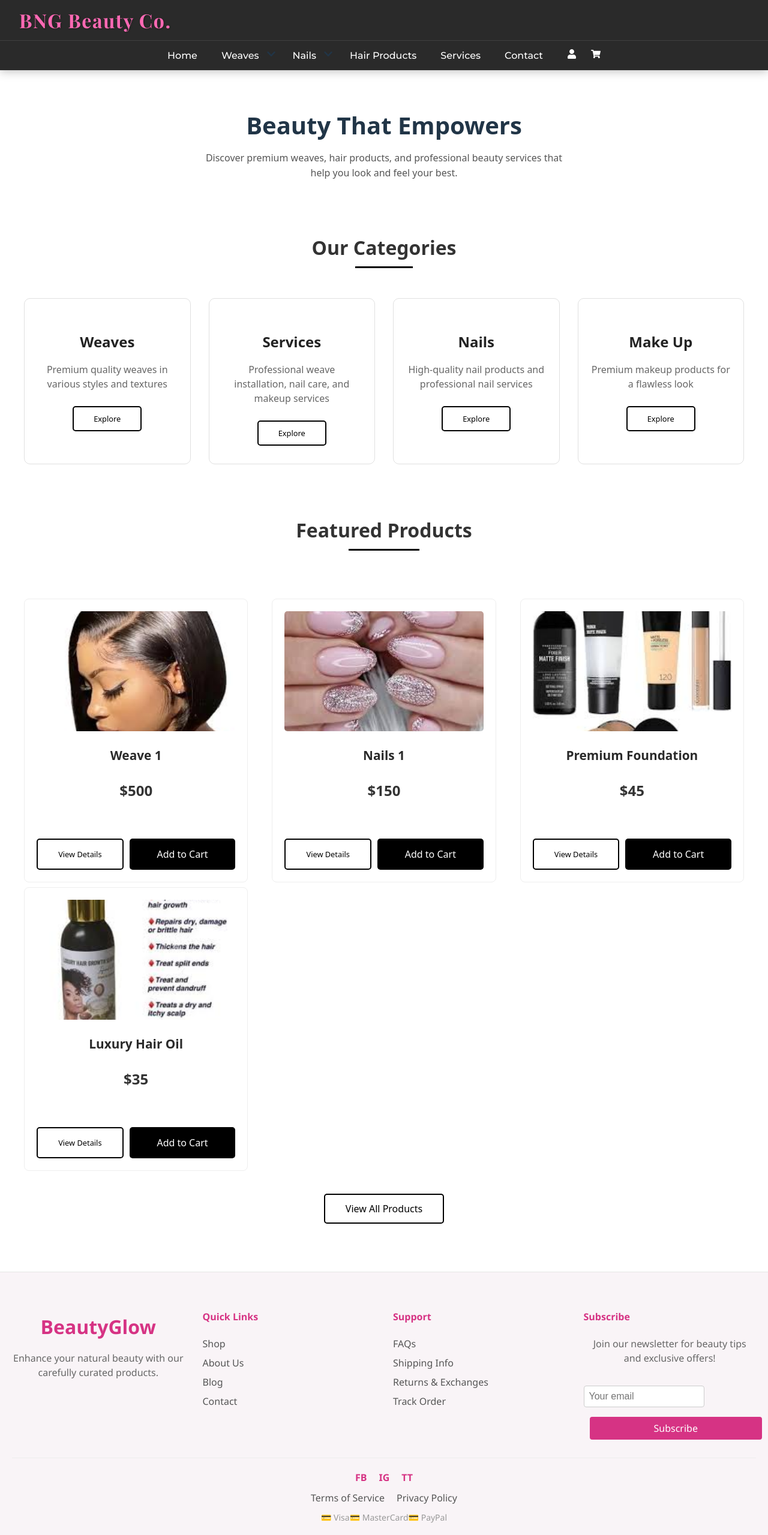
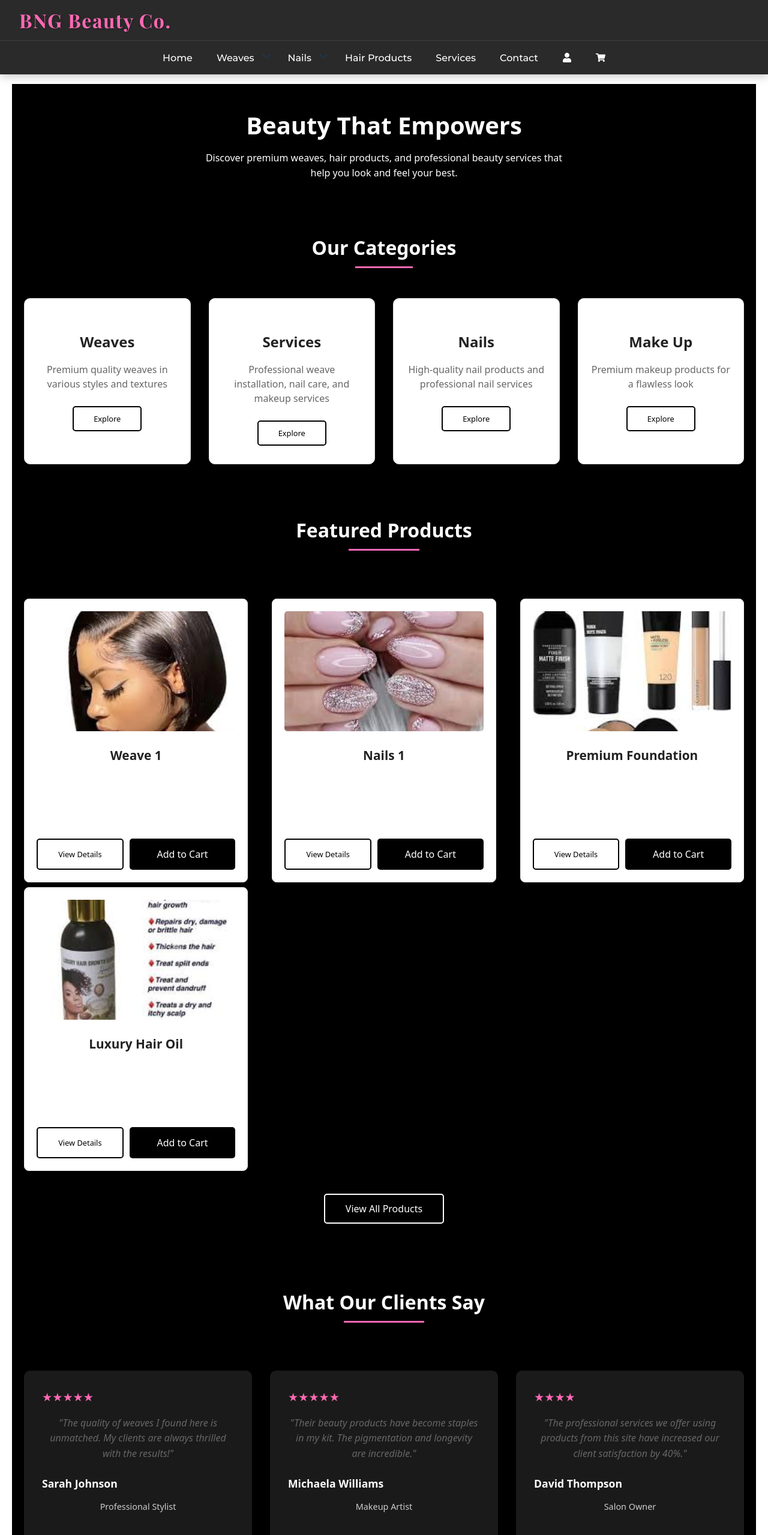
Before and after one commit to TshepoMadira/beauty-website, a React (Vite) app: page / in a window 1280 px wide. Shown: the top 2559 px of the page at 60% size. Built offline with nearby package versions, Linux system fonts and the light colour scheme.

Commit message:
added a hambuger menu

```diff
--- a/src/App.jsx
+++ b/src/App.jsx
@@ -18,18 +18,17 @@ import Frontals from '../pages/Frontals';
 import Auth from './components/Auth';
 import ProductDetails from './components/ProductDetails';
 import AllProducts from './components/AllProducts';
-
+import Testimonials from './components/Testimonials';
 
 // Protected Route Component
 const ProtectedRoute = ({ children }) => {
-  const isAuthenticated = localStorage.getItem('authToken'); // Check if user is authenticated
+  const isAuthenticated = localStorage.getItem('authToken');
   return isAuthenticated ? children : <Navigate to="/auth" replace />;
 };
 
 const App = () => {
   const [cartItems, setCartItems] = useState([]);
 
-  // Function to add items to cart
   const addToCart = (product) => {
     setCartItems(prevItems => {
       const existingItem = prevItems.find(item => item.id === product.id);
@@ -44,19 +43,26 @@ const App = () => {
     });
   };
 
-  // Function to remove items from cart
   const removeFromCart = (productId) => {
     setCartItems(prevItems => prevItems.filter(item => item.id !== productId));
   };
 
-  // Calculate total cart count
   const cartCount = cartItems.reduce((count, item) => count + item.quantity, 0);
 
   return (
     <Router>
       <Header cartCount={cartCount} />
+      <main>
         <Routes>
-        <Route path="/" element={<ProductList addToCart={addToCart} />} />
+          <Route
+            path="/"
+            element={
+              <>
+                <ProductList addToCart={addToCart} />
+
+              </>
+            }
+          />
           <Route path="/weaves" element={<Weaves addToCart={addToCart} />} />
           <Route path="/nails" element={<Nails addToCart={addToCart} />} />
           <Route path="/hair-products" element={<HairProducts addToCart={addToCart} />} />
@@ -91,6 +97,7 @@ const App = () => {
           <Route path="/weaves/frontals" element={<Frontals addToCart={addToCart} />} />
           <Route path="/auth" element={<Auth />} />
         </Routes>
+      </main>
       <Footer />
     </Router>
   );
--- a/src/components/Cart.css
+++ b/src/components/Cart.css
@@ -4,6 +4,12 @@
     max-width: 1200px;
     margin: 0 auto;
     margin-top: 30px;
+  }
+  .cart-container h2 {
+    color: white;
+    margin-bottom: 20px;
+    font-size: 1.8rem;
+    text-shadow: 1px 1px 2px rgba(0,0,0,0.3); /* optional: adds subtle shadow for better readability */
   }
 
   .cart-items {
--- a/src/components/Header.css
+++ b/src/components/Header.css
@@ -130,33 +130,41 @@
 .dropdown-menu a:last-child {
   border-bottom: none;
 }
-
-/* Cart Icon */
-.cart-icon {
-  margin-left: auto;
-  position: relative; /* Add position relative to the cart icon */
+/* Cart Icon Styling */
+.icon-group {
+  display: flex;
+  align-items: center;
+  gap: 1rem; /* Space between icons */
 }
 
-.cart-link {
+.icon-link {
+  display: flex;
+  align-items: center;
+  text-decoration: none;
+  color: var(--text-light);
+}
+
+.cart-icon-wrapper {
+  position: relative;
   display: flex;
   align-items: center;
 }
 
-/* Adjust Cart Badge */
 .cart-badge {
   background-color: var(--accent);
   color: white;
   border-radius: 50%;
-  width: 18px; /* Reduced size */
-  height: 18px; /* Reduced size */
+  width: 18px;
+  height: 18px;
   display: flex;
   align-items: center;
   justify-content: center;
-  font-size: 0.65rem; /* Adjust font size */
-  position: absolute; /* Position it above the cart icon */
-  top: -5px; /* Adjust to move it above the icon */
-  right: -5px; /* Adjust to position it correctly relative to the icon */
+  font-size: 0.65rem;
   font-weight: bold;
+  position: absolute;
+  top: -6px; /* Adjust vertical position */
+  right: -6px; /* Adjust horizontal position */
+  transform: translate(50%, -50%); /* Fine-tune positioning */
 }
 
 
@@ -222,3 +230,166 @@ body {
     margin-left: 0;
   }
 }
+
+
+
+/* Base Layout */
+.site-header {
+  position: fixed;
+  top: 0;
+  left: 0;
+  right: 0;
+  width: 100%;
+  z-index: 1000;
+  background-color: var(--dark-bg);
+  box-shadow: 0 2px 15px rgba(0, 0, 0, 0.25);
+  transition: var(--transition);
+  display: flex;
+  flex-direction: column;
+}
+
+.company-banner {
+  display: flex;
+  justify-content: space-between;
+  align-items: center;
+  padding: 1rem 2rem;
+  border-bottom: 1px solid rgba(255, 255, 255, 0.1);
+}
+
+.company-title {
+  font-family: 'Playfair Display', serif;
+  font-weight: 700;
+  font-size: 2rem;
+  color: var(--accent);
+  margin: 0;
+  letter-spacing: 1.5px;
+  text-shadow: 1px 1px 3px rgba(0, 0, 0, 0.3);
+  transition: var(--transition);
+}
+
+.mobile-menu-btn {
+  display: none;
+  font-size: 1.5rem;
+  color: var(--text-light);
+  background: none;
+  border: none;
+  cursor: pointer;
+}
+
+.main-nav {
+  padding: 0.75rem 2rem;
+}
+
+.nav-list {
+  display: flex;
+  justify-content: center;
+  align-items: center;
+  list-style: none;
+  margin: 0;
+  padding: 0;
+  gap: 1rem;
+}
+
+.nav-item a {
+  font-family: 'Montserrat', sans-serif;
+  font-weight: 500;
+  font-size: 1rem;
+  color: var(--text-light);
+  text-decoration: none;
+  padding: 0.5rem 0.75rem;
+  transition: var(--transition);
+  position: relative;
+}
+
+.nav-item a:hover {
+  color: var(--accent);
+}
+
+.dropdown-menu {
+  position: absolute;
+  top: 100%;
+  left: 0;
+  min-width: 200px;
+  background-color: var(--darker-bg);
+  border-radius: 0 0 4px 4px;
+  box-shadow: 0 5px 15px rgba(0, 0, 0, 0.2);
+  opacity: 0;
+  visibility: hidden;
+  transform: translateY(10px);
+  transition: var(--transition);
+  z-index: 1001;
+}
+
+.dropdown-menu.open {
+  opacity: 1;
+  visibility: visible;
+  transform: translateY(0);
+}
+
+.dropdown-menu a {
+  display: block;
+  padding: 0.75rem 1.25rem;
+  color: var(--text-light);
+  border-bottom: 1px solid rgba(255, 255, 255, 0.05);
+  font-size: 0.95rem;
+}
+
+.dropdown-menu a:hover {
+  background-color: rgba(255, 105, 180, 0.1);
+  color: var(--accent);
+}
+
+.dropdown-menu a:last-child {
+  border-bottom: none;
+}
+
+@media (max-width: 768px) {
+  .mobile-menu-btn {
+    display: block;
+  }
+
+  .main-nav {
+    display: none;
+    flex-direction: column;
+    align-items: flex-start;
+    background-color: var(--dark-bg);
+    position: absolute;
+    top: 100%;
+    left: 0;
+    right: 0;
+    padding: 1rem;
+    z-index: 1001;
+  }
+
+  .main-nav.open {
+    display: flex;
+  }
+
+  .nav-list {
+    flex-direction: column;
+    gap: 0.5rem;
+  }
+
+  .nav-item {
+    width: 100%;
+  }
+
+  .dropdown-menu {
+    position: static;
+    opacity: 1;
+    visibility: visible;
+    transform: none;
+    box-shadow: none;
+    background-color: transparent;
+    padding-left: 1rem;
+  }
+
+  .dropdown-menu a {
+    padding: 0.5rem 0;
+    border-bottom: none;
+  }
+
+  .icon-group {
+    margin-top: 1rem;
+  }
+}
--- a/src/components/Header.jsx
+++ b/src/components/Header.jsx
@@ -1,7 +1,6 @@
-// src/components/Header.js
 import React, { useState, useEffect } from 'react';
 import { Link } from 'react-router-dom';
-import { FaShoppingCart, FaUser, FaChevronDown } from 'react-icons/fa';
+import { FaShoppingCart, FaUser, FaChevronDown, FaBars } from 'react-icons/fa';
 import './Header.css';
 
 const Header = ({ cartCount }) => {
@@ -31,13 +30,21 @@ const Header = ({ cartCount }) => {
     setOpenDropdown(null);
   };
 
+  const toggleMobileMenu = () => {
+    setMobileMenuOpen(!mobileMenuOpen);
+  };
+
   return (
     <header className={`site-header ${scrolled ? 'scrolled' : ''}`}>
       <div className="company-banner">
         <h1 className="company-title">BNG Beauty Co.</h1>
-
         {/* Mobile menu button */}
-
+        <button
+          className={`mobile-menu-btn ${mobileMenuOpen ? 'open' : ''}`}
+          onClick={toggleMobileMenu}
+        >
+          <FaBars className="icon" />
+        </button>
       </div>
 
       <nav className={`main-nav ${mobileMenuOpen ? 'open' : ''}`}>
@@ -54,12 +61,14 @@ const Header = ({ cartCount }) => {
               <Link to="/weaves" className="nav-link">Weaves</Link>
               <FaChevronDown className={`dropdown-icon ${openDropdown === 'weaves' ? 'open' : ''}`} />
             </div>
-            <div className={`dropdown-menu ${openDropdown === 'weaves' ? 'open' : ''}`}>
+            {openDropdown === 'weaves' && (
+              <div className="dropdown-menu">
                 <Link to="/weaves/brazilian" onClick={closeAllDropdowns}>Brazilian</Link>
                 <Link to="/weaves/peruvian" onClick={closeAllDropdowns}>Peruvian</Link>
                 <Link to="/weaves/indian" onClick={closeAllDropdowns}>Indian</Link>
                 <Link to="/weaves/frontals" onClick={closeAllDropdowns}>Frontals</Link>
               </div>
+            )}
           </li>
 
           <li className="nav-item dropdown">
@@ -70,12 +79,14 @@ const Header = ({ cartCount }) => {
               <Link to="/nails" className="nav-link">Nails</Link>
               <FaChevronDown className={`dropdown-icon ${openDropdown === 'nails' ? 'open' : ''}`} />
             </div>
-            <div className={`dropdown-menu ${openDropdown === 'nails' ? 'open' : ''}`}>
+            {openDropdown === 'nails' && (
+              <div className="dropdown-menu">
                 <Link to="/nails/gel-overlay" onClick={closeAllDropdowns}>Gel Overlay</Link>
                 <Link to="/nails/acrylic" onClick={closeAllDropdowns}>Acrylic</Link>
                 <Link to="/nails/buff-shine" onClick={closeAllDropdowns}>Buff & Shine</Link>
                 <Link to="/nails/polygel" onClick={closeAllDropdowns}>Polygel</Link>
               </div>
+            )}
           </li>
 
           <li className="nav-item">
@@ -94,8 +105,10 @@ const Header = ({ cartCount }) => {
               <FaUser className="icon" />
             </Link>
             <Link to="/cart" className="icon-link" title="Cart">
+              <span className="cart-icon-wrapper">
                 <FaShoppingCart className="icon" />
                 {cartCount > 0 && <span className="cart-badge">{cartCount}</span>}
+              </span>
             </Link>
           </li>
         </ul>
--- a/src/components/ProductDetails.css
+++ b/src/components/ProductDetails.css
@@ -61,12 +61,12 @@
     font-size: 1.5rem;
     font-weight: bold;
     margin-bottom: 20px;
-    color: #333;
+    color: #fff;
   }
 
   .product-description {
     line-height: 1.6;
-    color: #555;
+    color: #fff;
     margin-bottom: 30px;
     font-size: 1.1rem;
   }
--- a/src/components/ProductList.css
+++ b/src/components/ProductList.css
@@ -2,6 +2,7 @@
   padding: 20px;
   max-width: 1200px;
   margin: 0 auto;
+  background-color: #000; /* Added black background for contrast */
 }
 
 .header-container {
@@ -12,13 +13,14 @@
 .header-container h1 {
   font-size: 2.5rem;
   margin-bottom: 20px;
+  color: white; /* Added white color for heading */
 }
 
 .intro-text {
   max-width: 600px;
   margin: 0 auto;
   line-height: 1.6;
-  color: #555;
+  color: white; /* Changed to white */
 }
 
 .our-categories {
@@ -29,7 +31,7 @@
 .our-categories h2 {
   font-size: 2rem;
   margin-bottom: 40px;
-  color: #333;
+  color: white; /* Changed to white */
   position: relative;
   display: inline-block;
 }
@@ -39,7 +41,7 @@
   position: absolute;
   width: 40%;
   height: 3px;
-  background-color: #000;
+  background-color: #ff69b4; /* Changed to pink */
   bottom: -10px;
   left: 30%;
 }
@@ -104,7 +106,7 @@
 .section-header {
   font-size: 2rem;
   margin-bottom: 40px;
-  color: #333;
+  color: white; /* Changed to white */
   position: relative;
   display: inline-block;
 }
@@ -114,7 +116,7 @@
   position: absolute;
   width: 40%;
   height: 3px;
-  background-color: #000;
+  background-color: #ff69b4; /* Changed to pink */
   bottom: -10px;
   left: 30%;
 }
@@ -126,8 +128,7 @@
   margin-top: 50px;
   margin-bottom: 40px;
   row-gap: 50px;
-  column-gap: 40px; /* Horizontal gap between columns */
-
+  column-gap: 40px;
 }
 
 .product-card {
@@ -138,6 +139,7 @@
   display: flex;
   flex-direction: column;
   height: 100%;
+  background-color: white; /* Ensured white background */
 }
 
 .product-card:hover {
@@ -155,15 +157,16 @@
 .product-card h2 {
   font-size: 1.3rem;
   margin: 10px 0;
+  color: #222; /* Ensured text is visible on white */
 }
 
 .product-price {
   font-weight: bold;
   margin: 15px 0;
   font-size: 1.2rem;
-  color: #222;
+  color: #222; /* Ensured text is visible on white */
 }
-/* Replace the existing .product-buttons styles with these: */
+
 .product-buttons {
   display: flex;
   gap: 10px;
@@ -213,8 +216,8 @@
 
 .view-all-button {
   background-color: transparent;
-  color: #000;
-  border: 2px solid #000;
+  color: white; /* Changed to white */
+  border: 2px solid white; /* Changed to white */
   padding: 12px 30px;
   border-radius: 5px;
   cursor: pointer;
@@ -225,8 +228,8 @@
 }
 
 .view-all-button:hover {
-  background-color: #000;
-  color: white;
+  background-color: white; /* Changed to white */
+  color: black; /* Changed to black for contrast */
 }
 
 /* All Products */
@@ -235,7 +238,6 @@
 .category-filter {
   margin: 30px 0;
   text-align: center;
-
 }
 
 .category-select {
@@ -267,3 +269,28 @@
   color: #666;
   margin-top: 50px;
 }
+
+
+
+/* Add to ProductList.css */
+.testimonials-section {
+  margin: 100px 0;
+}
+
+.section-header {
+  font-size: 2rem;
+  margin-bottom: 40px;
+  color: white;
+  position: relative;
+  display: inline-block;
+}
+
+.section-header::after {
+  content: '';
+  position: absolute;
+  width: 40%;
+  height: 3px;
+  background-color: #ff69b4;
+  bottom: -10px;
+  left: 30%;
+}
--- a/src/components/ProductList.jsx
+++ b/src/components/ProductList.jsx
@@ -2,6 +2,7 @@ import React from 'react';
 import { useNavigate } from 'react-router-dom';
 import { products } from './data/products';
 import './ProductList.css';
+import Testimonials from './Testimonials';
 
 const ProductList = ({ addToCart }) => {
   const navigate = useNavigate();
@@ -95,6 +96,7 @@ const ProductList = ({ addToCart }) => {
           </div>
         )}
       </div>
+      <Testimonials />
     </div>
   );
 };
--- /dev/null
+++ b/src/components/Testimonials.css
@@ -0,0 +1,48 @@
+.testimonials-section {
+    margin: 80px 0;
+    text-align: center;
+    color: white;
+  }
+
+  .testimonials-container {
+    display: grid;
+    grid-template-columns: repeat(auto-fit, minmax(280px, 1fr));
+    gap: 30px;
+    margin-top: 50px;
+  }
+
+  .testimonial-card {
+    background-color: rgba(255, 255, 255, 0.1);
+    border-radius: 10px;
+    padding: 30px;
+    text-align: left;
+    transition: all 0.3s ease;
+    backdrop-filter: blur(5px);
+  }
+
+  .testimonial-card:hover {
+    transform: translateY(-5px);
+    background-color: rgba(255, 255, 255, 0.15);
+  }
+
+  .testimonial-rating {
+    color: #ff69b4;
+    font-size: 1.2rem;
+    margin-bottom: 15px;
+  }
+
+  .testimonial-comment {
+    font-style: italic;
+    line-height: 1.6;
+    margin-bottom: 20px;
+  }
+
+  .testimonial-author h4 {
+    margin-bottom: 5px;
+    font-size: 1.1rem;
+  }
+
+  .testimonial-author p {
+    color: #ccc;
+    font-size: 0.9rem;
+  }
--- /dev/null
+++ b/src/components/Testimonials.jsx
@@ -0,0 +1,59 @@
+import React from 'react';
+import './Testimonials.css';
+
+const testimonials = [
+  {
+    id: 1,
+    name: 'Sarah Johnson',
+    role: 'Professional Stylist',
+    comment: 'The quality of weaves I found here is unmatched. My clients are always thrilled with the results!',
+    rating: 5
+  },
+  {
+    id: 2,
+    name: 'Michaela Williams',
+    role: 'Makeup Artist',
+    comment: 'Their beauty products have become staples in my kit. The pigmentation and longevity are incredible.',
+    rating: 5
+  },
+  {
+    id: 3,
+    name: 'David Thompson',
+    role: 'Salon Owner',
+    comment: 'The professional services we offer using products from this site have increased our client satisfaction by 40%.',
+    rating: 4
+  },
+  {
+    id: 4,
+    name: 'Jessica Parker',
+    role: 'Frequent Customer',
+    comment: 'I always feel empowered and beautiful after using their products and services. Highly recommend!',
+    rating: 5
+  }
+];
+
+const Testimonials = () => {
+  return (
+    <div className="testimonials-section">
+      <h2 className="section-header">What Our Clients Say</h2>
+      <div className="testimonials-container">
+        {testimonials.map(testimonial => (
+          <div key={testimonial.id} className="testimonial-card">
+            <div className="testimonial-rating">
+              {[...Array(testimonial.rating)].map((_, i) => (
+                <span key={i} className="star">★</span>
+              ))}
+            </div>
+            <p className="testimonial-comment">"{testimonial.comment}"</p>
+            <div className="testimonial-author">
+              <h4>{testimonial.name}</h4>
+              <p>{testimonial.role}</p>
+            </div>
+          </div>
+        ))}
+      </div>
+    </div>
+  );
+};
+
+export default Testimonials;
```
Lines whose indentation alone changed are shown as unchanged.
